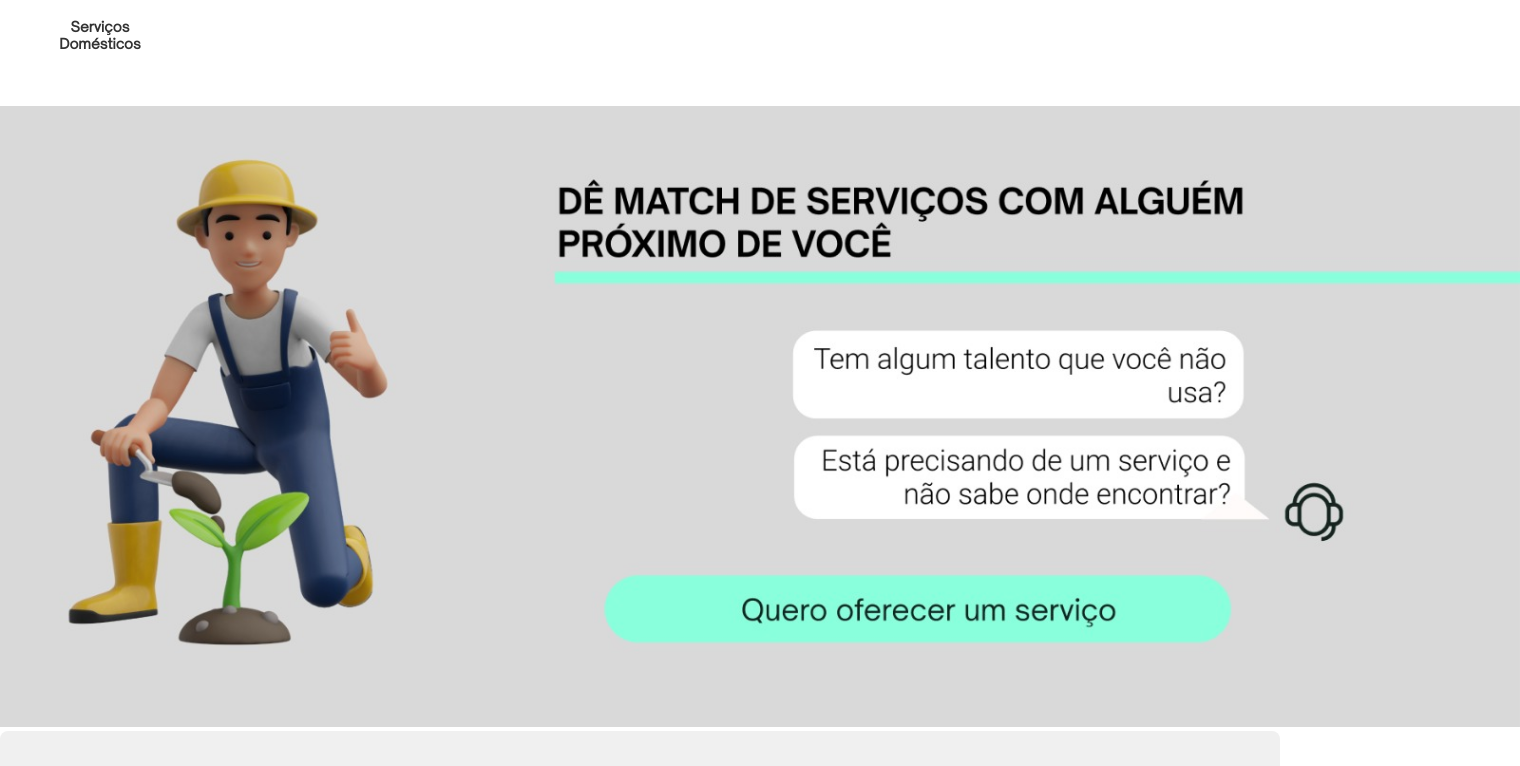
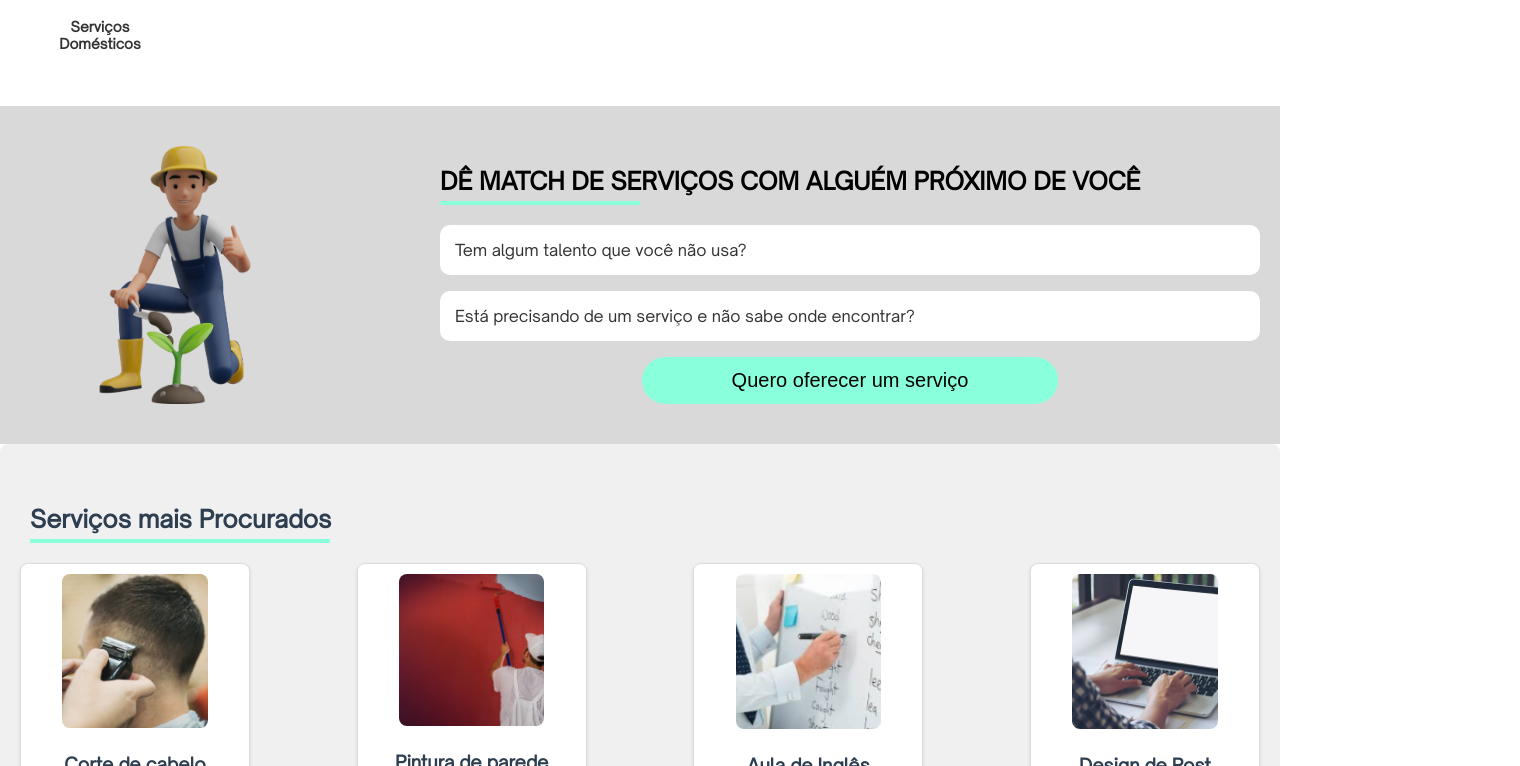
Before and after one commit to Aplicativo-Swapp/swapp-fe, a Vue app in the folder swapp_fe/: page / in a window 1280 px wide. Shown: the part 598-1364 px from the top of the page, 1520 px wide, since content can reach past the window. Built offline with nearby package versions, Linux system fonts and the light colour scheme.

Commit message:
att home

```diff
--- a/swapp_fe/src/views/home_page.vue
+++ b/swapp_fe/src/views/home_page.vue
@@ -96,10 +96,25 @@
           </a>
         </div>
       </div>
-      <div>
-        <img src="@/assets/banner.jpeg" alt="Banner" class="banner" />
+    </main>
+
+    <section class="banner">
+      <img src="@/assets/oferecer_serviço.png" alt="Boneco" class="boneco" />
+        <div class="servico-container">
+          <div class="title">
+            <h2>DÊ MATCH DE SERVIÇOS COM ALGUÉM PRÓXIMO DE VOCÊ</h2>
+            <p>
+              Tem algum talento que você não usa?
+            </p>
+            <p>
+              Está precisando de um serviço e não sabe onde encontrar?
+            </p>
+          </div>
+          <a href="/inserir-habilidade">
+            <button class="servico-button">Quero oferecer um serviço</button>
+          </a>
       </div>
-    </main>
+    </section>
 
     <section class="services-section">
       <h2 class="section-title">Serviços mais Procurados</h2>
@@ -230,9 +245,76 @@ export default {
   height: auto;
 }
 
-.banner{
-  width: 1520px;
-  height: auto;
+.banner {
+  background-color: #D9D9D9;
+  padding: 40px 20px;
+  display: flex; /* Ativa o Flexbox */
+  justify-content: space-between; /* Espaço entre a imagem e o botão */
+  /*align-items: center;  Centraliza verticalmente os elementos (imagem e botão) */
+  text-align: center;
+}
+
+.boneco {
+  max-width: 230px;
+  margin-left: 40px;
+  margin-right: 150px;
+}
+
+.title {
+  text-align: left;
+  color: black;
+}
+
+.title h2 {
+  font-size: 24px;
+  font-weight: bold;
+  position: relative; /* Necessário para o pseudo-elemento */
+}
+
+.title h2::after {
+  content: "";
+  display: block;
+  width: 200px;
+  height: 4px;
+  background-color: #89ffdb;
+  margin-top: 5px;
+}
+
+.title p{
+  background-color: white; /* Define a cor de fundo (amarelo claro, neste caso) */
+  padding: 15px; /* Adiciona espaçamento interno para melhorar a aparência */
+  border-radius: 10px; /* Bordas arredondadas (opcional) */
+  font-size: 16px;
+  color: #333;
+}
+
+.servico-container {
+  display: flex;
+  flex-direction: column; /* Caso precise de múltiplos elementos alinhados */
+  flex: 1; /* Faz o botão ocupar espaço restante da seção */
+  justify-content: flex-start; /* Mantém os outros itens no topo */
+}
+
+.servico-button {
+  margin-top: auto; /* Empurra o botão para a parte inferior do contêiner */
+  background-color: #89FFDB;
+  color: black;
+  border: none;
+  border-radius: 30px;
+  padding: 12px 90px;
+  font-size: 20px;
+  font-weight: lighter;
+  cursor: pointer;
+  transition: background-color 0.3s, transform 0.3s;
+}
+
+.servico-button:hover {
+  background-color: #00b089;
+  transform: scale(1.05);
+}
+
+.servico-button:active {
+  transform: scale(0.95);
 }
 
 .search-bar {
```
Also changed, not shown: swapp_fe/src/assets/oferecer_serviço.png (added).
